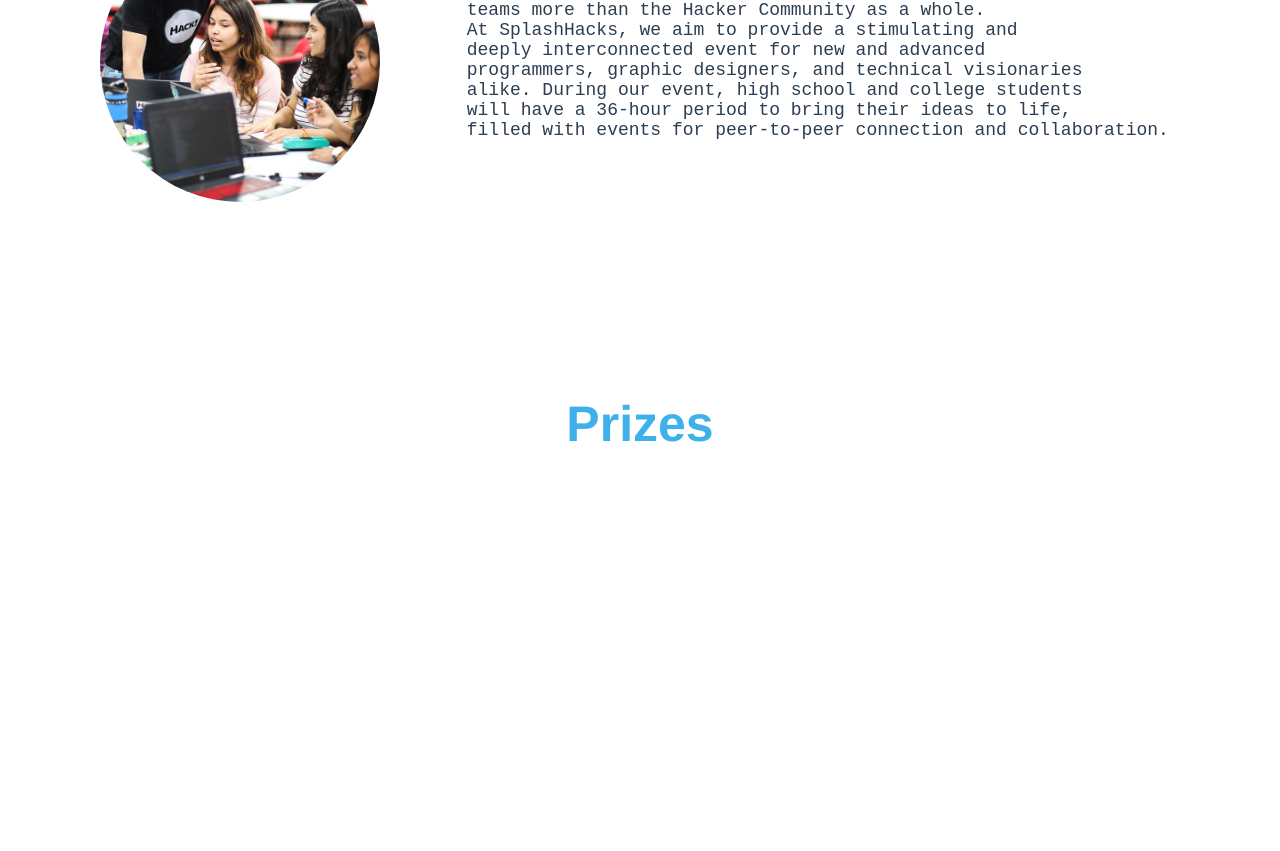
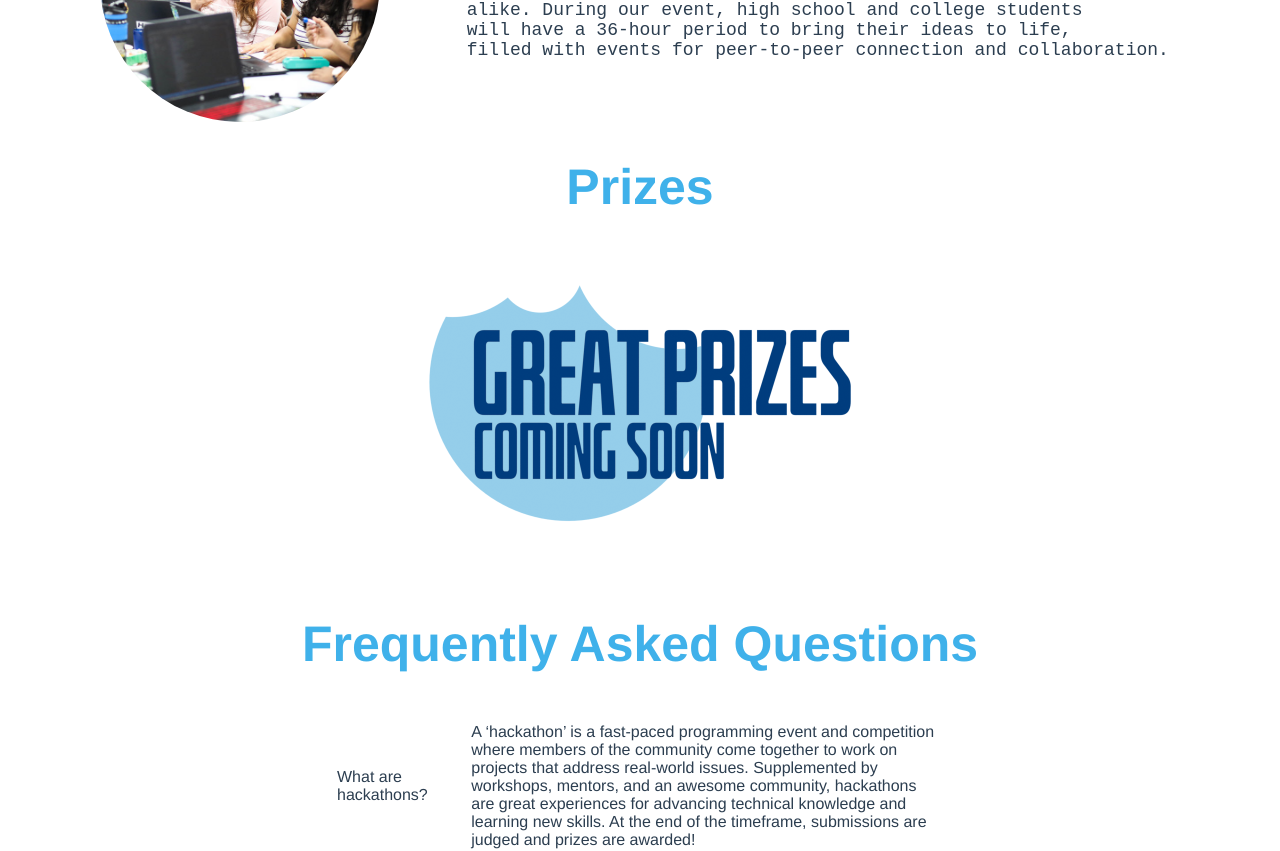
Before and after one commit to splashhacks/web, a Vue app: page / in a window 1280 px wide. Shown: the part 1260-2111 px from the top of the page. Built offline with nearby package versions, Linux system fonts and the light colour scheme.

Commit message:
add prizes

```diff
--- a/src/components/Home.vue
+++ b/src/components/Home.vue
@@ -31,6 +31,7 @@
         <h1 class="subtitle">
           Prizes
         </h1>
+        <img src="~@/assets/prizes.png" height="300px"/>
       </div>
     </div>
     <div class="content" id="FAQ">
@@ -182,8 +183,7 @@
 }
 
 .content {
-  height: 65vh;
-  padding-top: 10vh;
+  padding-top: 0px;
 }
 .subtitle {
   color: #3fb1ea;
```
Also changed, not shown: src/assets/prizes.png (added).
